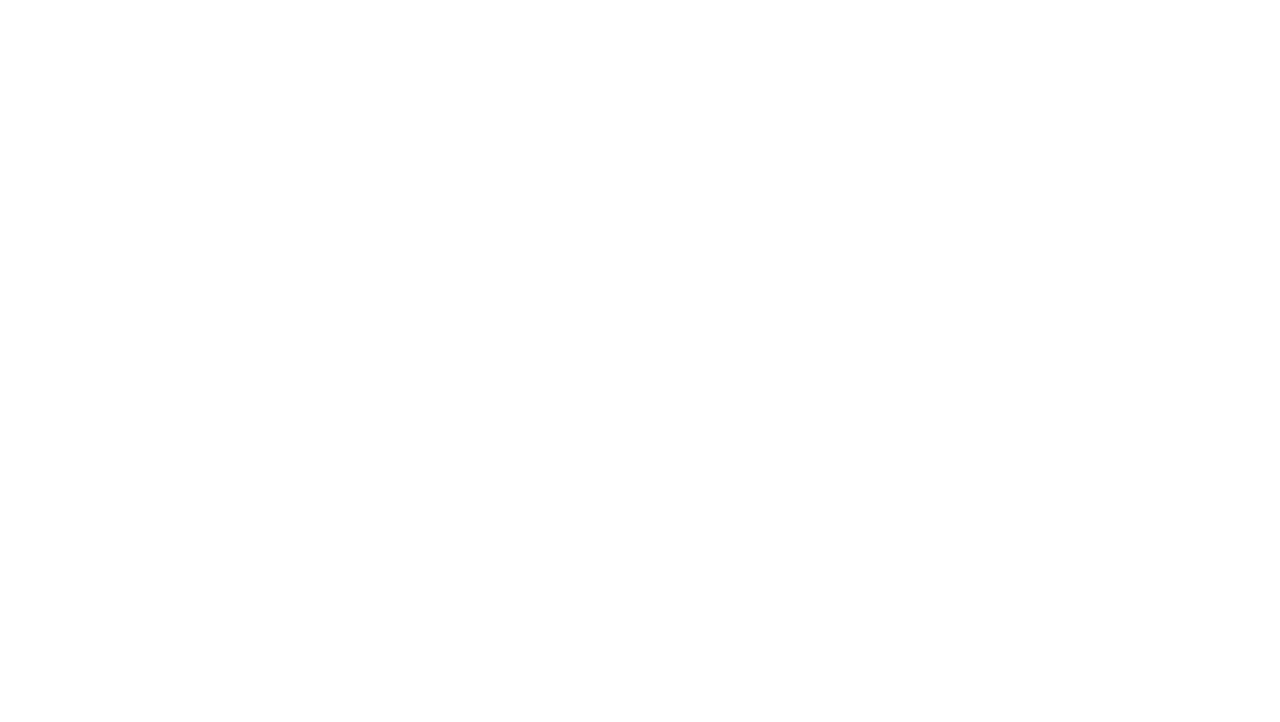
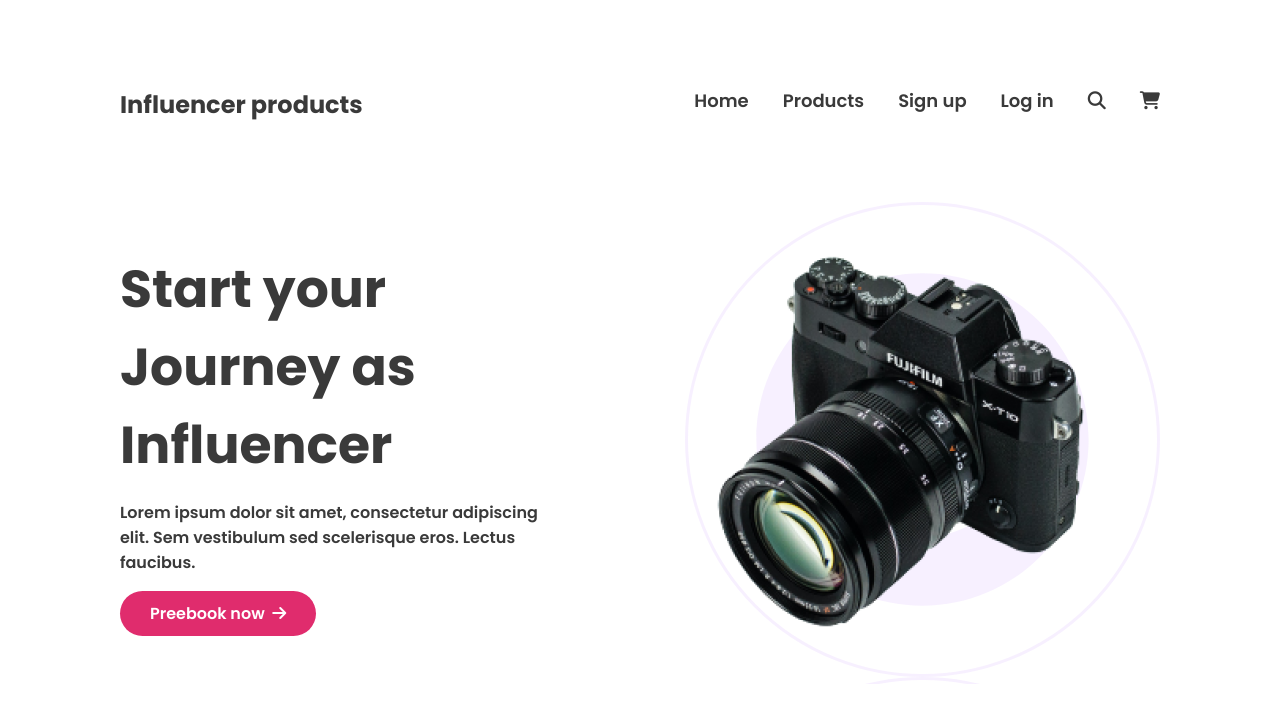
Before and after one commit to muhiminulalvi/influencer, a plain HTML site: page index.html in a window 1280 px wide. Drawn offline with Linux system fonts and the light colour scheme.

Commit message:
header complete

```diff
--- a/index.html
+++ b/index.html
@@ -15,6 +15,44 @@
     <script src="https://kit.fontawesome.com/3802cb89eb.js" crossorigin="anonymous"></script>
 </head>
 <body>
+    <!-- Header -->
+    <header class="header">
+        <!-- Navigation Menu -->
+        <nav>
+            <h3 class="nav-title">Influencer products</h3>
+            <div class="nav-menu">
+                <ul>
+                    <li><a href="">Home</a></li>
+                    <li><a href="">Products</a></li>
+                    <li><a href="">Sign up</a></li>
+                    <li><a href="">Log in</a></li>
+                    <li><a href=""><i class="fa-solid fa-magnifying-glass"></i></a></li>
+                    <li><a href=""><i class="fa-solid fa-cart-shopping"></i></a></li>
+                </ul>
+            </div>
+        </nav>
 
+        <!-- Banner Section -->
+        <section class="banner">
+            <div class="banner-info">
+                <h1 class="banner-title">Start your Journey as Influencer</h1>
+                <p class="banner-description">Lorem ipsum dolor sit amet, consectetur adipiscing elit. Sem vestibulum sed scelerisque eros. Lectus faucibus.</p>
+                <button class="btn-primary">Preebook now &nbsp;<i class="fa-solid fa-arrow-right"></i></button>
+            </div>
+            <div class="banner-img">
+                <img src="images/main-camera.png" alt="">
+            </div>
+        </section>
+    </header>
+
+    <!-- Main -->
+    <main>
+
+    </main>
+
+    <!-- Footer -->
+    <footer>
+
+    </footer>
 </body>
 </html>
--- a/styles/style.css
+++ b/styles/style.css
@@ -5,4 +5,80 @@
 *{
     margin: 0;
     font-family: 'Poppins', sans-serif;
+    color: #3A3A3A;
 }
+
+
+/* ============================
+        Header Style
+==============================*/
+.header{
+    margin: 87px 120px;
+}
+
+/* Nav Style */
+nav{
+    display: flex;
+    justify-content: space-between;
+}
+nav .nav-title{
+    font-size: 24px;
+}
+
+.nav-menu ul{
+    display: flex;
+    gap: 34px;
+}
+
+.nav-menu ul li{
+    list-style: none;
+}
+
+.nav-menu ul li a{
+    text-decoration: none;
+    font-weight: 600;
+    font-size: 18px;
+}
+
+/* ============================
+        Banner Style
+==============================*/
+
+.banner{
+    display: flex;
+    gap: 133px;
+    align-items: center;
+    margin-top: 80px;
+}
+
+.banner-info .banner-title{
+    font-size: 52px;
+    font-weight: 700;
+}
+
+.banner-info .banner-description{
+    font-size: 16px;
+    font-weight: 600;
+    margin: 16px 0;
+}
+
+.btn-primary{
+    font-size: 16px;
+    font-weight: 600;
+    color: #ffffff;
+    background-color: #E02C6D;
+    padding: 10px 30px;
+    border-radius: 41px;
+    border: 0;
+}
+
+.btn-primary i{
+    font-size: 16px;
+    font-weight: 600;
+    color: #ffffff;
+}
+
+.banner .banner-img {
+    background-image: url(../images/Circle\ design.svg);
+    padding: 31px 33px 30px 2px;
+}
```
